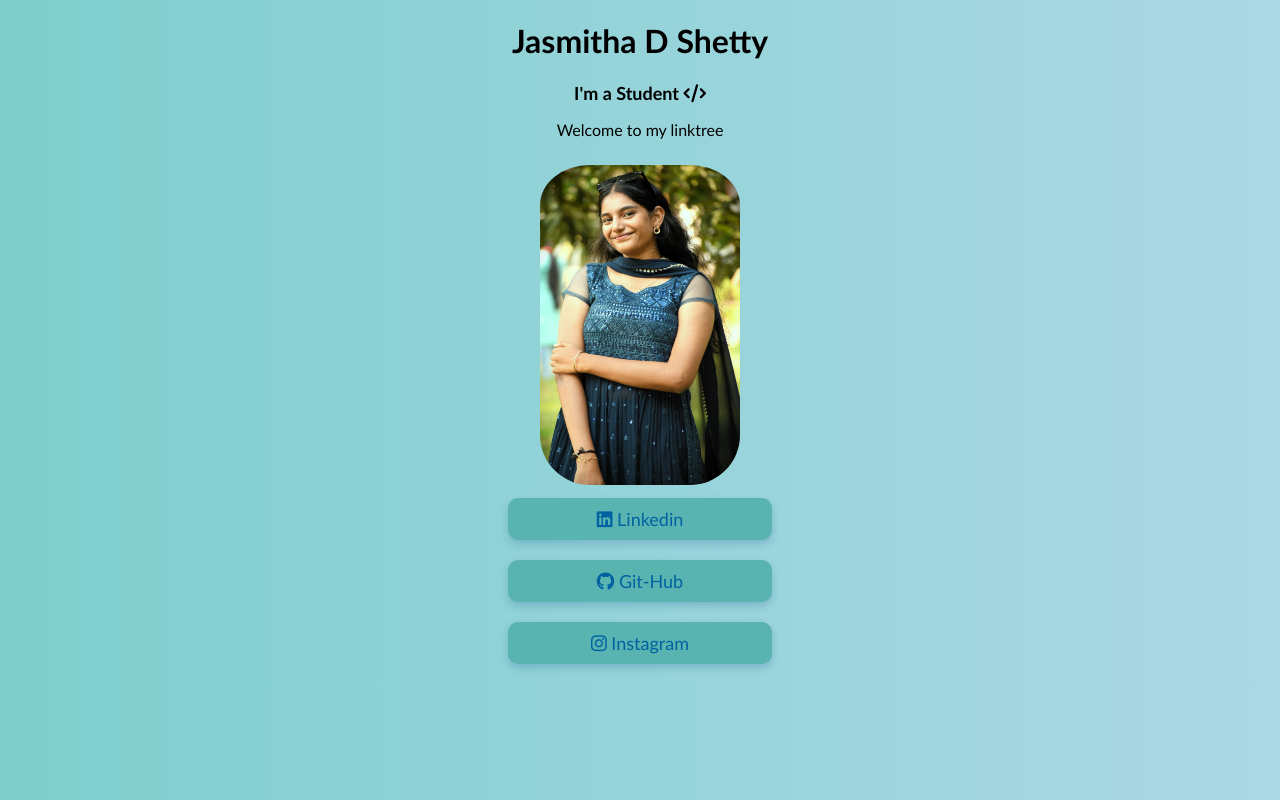
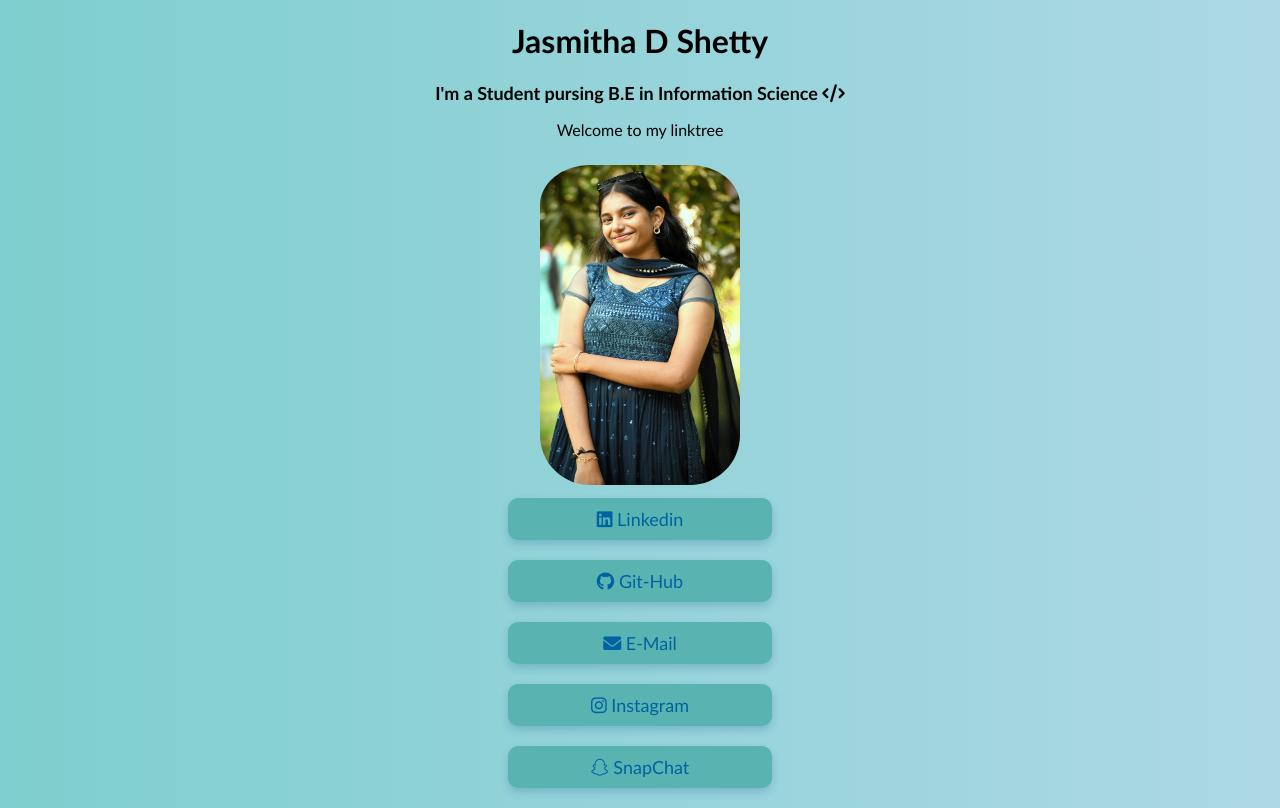
Before and after one commit to JasmithaShetty/Linktree, a plain HTML site: page index.html in a window 1280 px wide. Drawn offline with Linux system fonts and the light colour scheme.

Commit message:
HTML file

```diff
--- a/index.html
+++ b/index.html
@@ -9,11 +9,13 @@
 </head>
 <body>
 <h1>Jasmitha D Shetty</h1>
-<h2>I'm a Student <i class="fas fa-code"></i></h2>
+<h2>I'm a Student pursing B.E in Information Science <i class="fas fa-code"></i></h2>
 <p>Welcome to my linktree</p>
 <img src="person.JPG" alt="My Photo" width="200" height="320">
 <a class="link" href="https://www.linkedin.com/in/jasmitha-d-shetty-01378426a?utm_source=share&utm_campaign=share_via&utm_content=profile&utm_medium=android_app "><i class="fab fa-linkedin"></i> Linkedin</a>
 <a class="link" href="https://github.com/JasmithaShetty"><i class="fab fa-github"></i> Git-Hub</a>
+<a class="link" href="mailto:jasmithashetty01@gmail.com"><i class="fa fa-envelope"></i> E-Mail</a>
 <a class="link" href="https://www.instagram.com/jasmithhaaa_/?utm_source=qr&r=nametag"><i class="fab fa-instagram"></i> Instagram</a>
+<a class="link" href="https://www.snapchat.com/add/jashhh_01?share_id=1_3wfFfXcnA&locale=en-IN"><i class="fab fa-snapchat"></i> SnapChat</a>
 </body>
 </html>
```
